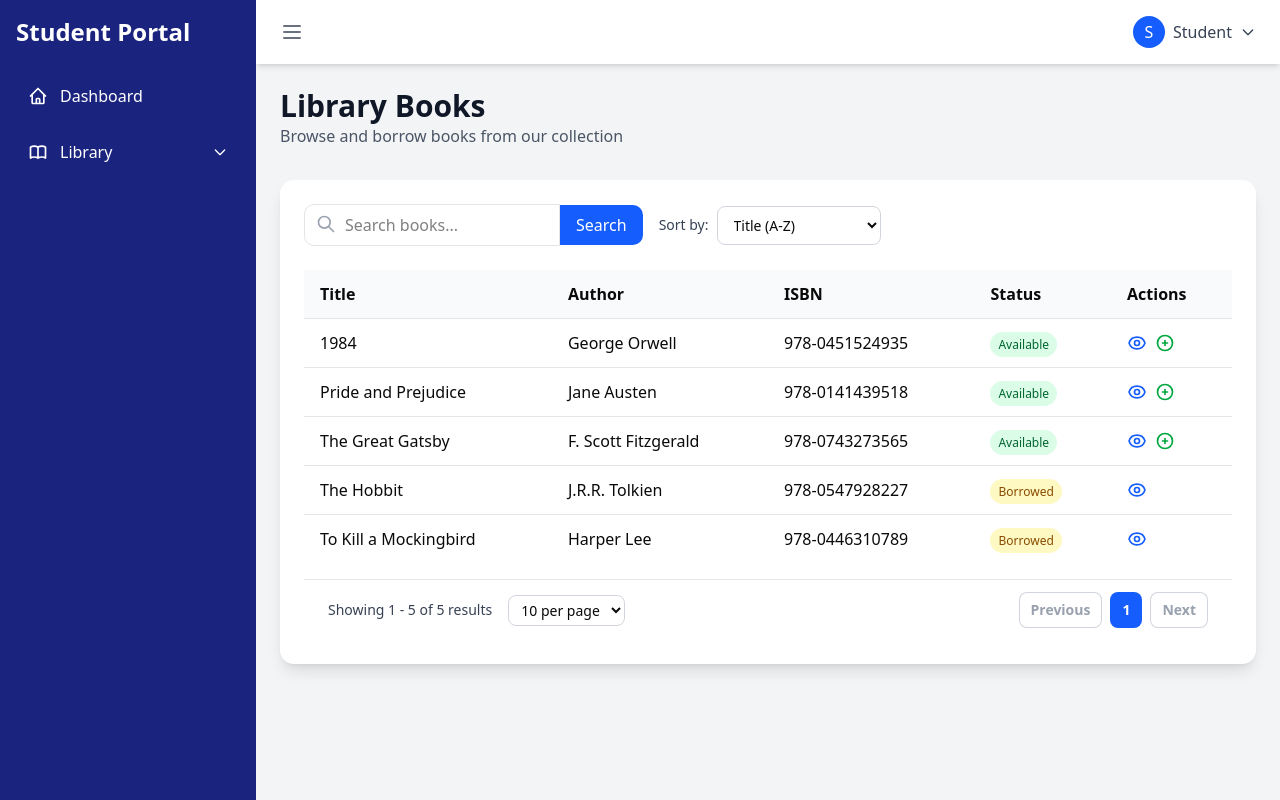
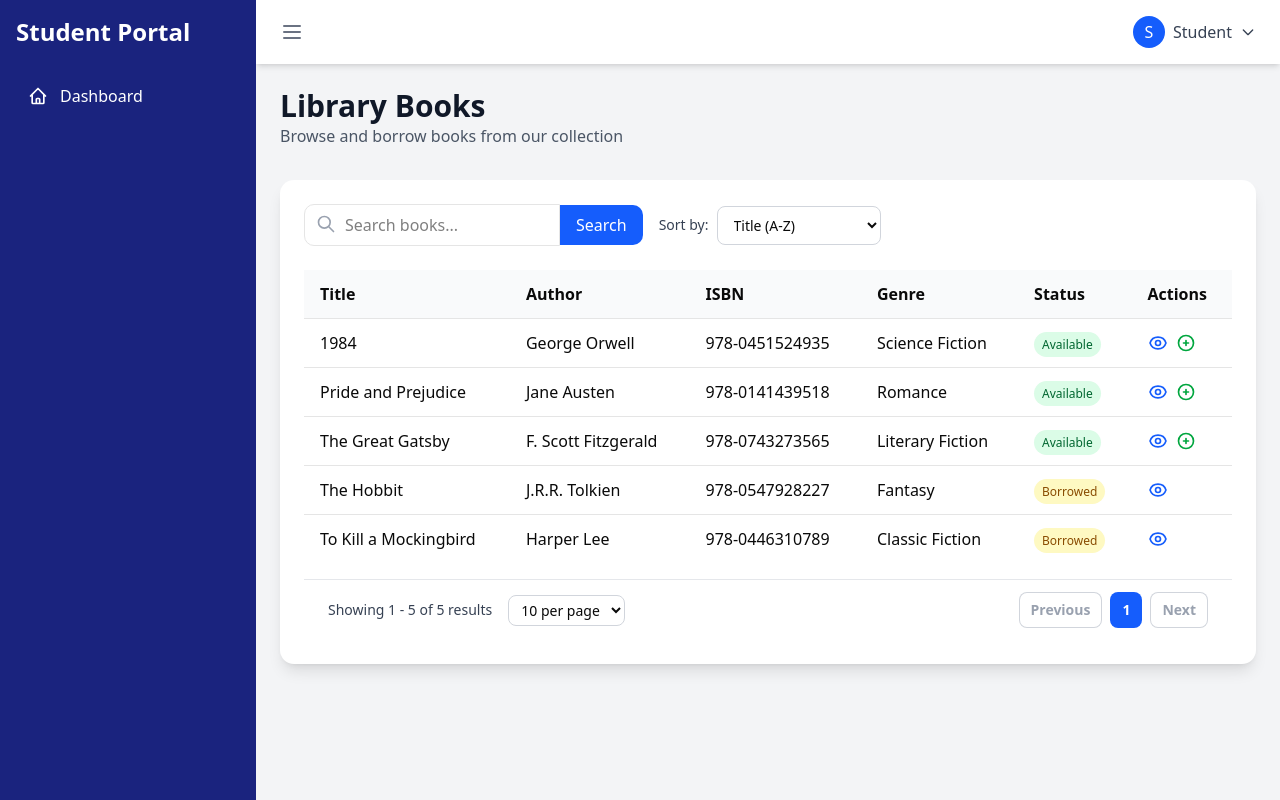
Before and after one commit to rheann04/library_management_system, a Next.js app in the folder library-frontend/: page /student/dashboard in a window 1280 px wide. Built offline with nearby package versions, Linux system fonts and the light colour scheme.

Commit message:
Enhance Books and Student Dashboard pages by adding genre information to book entries and implementing genre-based sorting options. Update table structure to display genre alongside title, author, and ISBN for improved data visibility.

```diff
--- a/library-frontend/app/admin/books/page.js
+++ b/library-frontend/app/admin/books/page.js
@@ -27,16 +27,16 @@ export default function BooksPage() {
 
   // Sample books data with more entries
   const books = [
-    { id: 1, title: 'The Great Gatsby', author: 'F. Scott Fitzgerald', isbn: '978-0743273565', status: 'Available', publishedYear: '1925', publisher: 'Scribner', copies: 2, description: 'A story of decadence and excess.' },
-    { id: 2, title: 'To Kill a Mockingbird', author: 'Harper Lee', isbn: '978-0446310789', status: 'Borrowed', publishedYear: '1960', publisher: 'J. B. Lippincott & Co.', copies: 3, description: 'A novel of justice and innocence.' },
-    { id: 3, title: '1984', author: 'George Orwell', isbn: '978-0451524935', status: 'Available', publishedYear: '1949', publisher: 'Secker and Warburg', copies: 4, description: 'A dystopian social science fiction.' },
-    { id: 4, title: 'Pride and Prejudice', author: 'Jane Austen', isbn: '978-0141439518', status: 'Available', publishedYear: '1813', publisher: 'T. Egerton, Whitehall', copies: 2, description: 'A romantic novel of manners.' },
-    { id: 5, title: 'The Hobbit', author: 'J.R.R. Tolkien', isbn: '978-0547928227', status: 'Borrowed', publishedYear: '1937', publisher: 'George Allen & Unwin', copies: 3, description: 'A fantasy novel.' },
-    { id: 6, title: 'The Catcher in the Rye', author: 'J.D. Salinger', isbn: '978-0316769488', status: 'Available', publishedYear: '1951', publisher: 'Little, Brown and Company', copies: 1, description: 'A coming-of-age story.' },
-    { id: 7, title: 'Lord of the Flies', author: 'William Golding', isbn: '978-0399501487', status: 'Available', publishedYear: '1954', publisher: 'Faber and Faber', copies: 2, description: 'A novel about civilization and savagery.' },
-    { id: 8, title: 'Animal Farm', author: 'George Orwell', isbn: '978-0452284241', status: 'Borrowed', publishedYear: '1945', publisher: 'Secker and Warburg', copies: 3, description: 'An allegorical novella.' },
-    { id: 9, title: 'The Grapes of Wrath', author: 'John Steinbeck', isbn: '978-0143039433', status: 'Available', publishedYear: '1939', publisher: 'The Viking Press', copies: 2, description: 'An American realist novel.' },
-    { id: 10, title: 'Brave New World', author: 'Aldous Huxley', isbn: '978-0060850524', status: 'Available', publishedYear: '1932', publisher: 'Chatto & Windus', copies: 4, description: 'A dystopian social science fiction novel.' },
+    { id: 1, title: 'The Great Gatsby', author: 'F. Scott Fitzgerald', isbn: '978-0743273565', status: 'Available', publishedYear: '1925', publisher: 'Scribner', copies: 2, description: 'A story of decadence and excess.', genre: 'Literary Fiction' },
+    { id: 2, title: 'To Kill a Mockingbird', author: 'Harper Lee', isbn: '978-0446310789', status: 'Borrowed', publishedYear: '1960', publisher: 'J. B. Lippincott & Co.', copies: 3, description: 'A novel of justice and innocence.', genre: 'Classic Fiction' },
+    { id: 3, title: '1984', author: 'George Orwell', isbn: '978-0451524935', status: 'Available', publishedYear: '1949', publisher: 'Secker and Warburg', copies: 4, description: 'A dystopian social science fiction.', genre: 'Science Fiction' },
+    { id: 4, title: 'Pride and Prejudice', author: 'Jane Austen', isbn: '978-0141439518', status: 'Available', publishedYear: '1813', publisher: 'T. Egerton, Whitehall', copies: 2, description: 'A romantic novel of manners.', genre: 'Romance' },
+    { id: 5, title: 'The Hobbit', author: 'J.R.R. Tolkien', isbn: '978-0547928227', status: 'Borrowed', publishedYear: '1937', publisher: 'George Allen & Unwin', copies: 3, description: 'A fantasy novel.', genre: 'Fantasy' },
+    { id: 6, title: 'The Catcher in the Rye', author: 'J.D. Salinger', isbn: '978-0316769488', status: 'Available', publishedYear: '1951', publisher: 'Little, Brown and Company', copies: 1, description: 'A coming-of-age story.', genre: 'Literary Fiction' },
+    { id: 7, title: 'Lord of the Flies', author: 'William Golding', isbn: '978-0399501487', status: 'Available', publishedYear: '1954', publisher: 'Faber and Faber', copies: 2, description: 'A novel about civilization and savagery.', genre: 'Classic Fiction' },
+    { id: 8, title: 'Animal Farm', author: 'George Orwell', isbn: '978-0452284241', status: 'Borrowed', publishedYear: '1945', publisher: 'Secker and Warburg', copies: 3, description: 'An allegorical novella.', genre: 'Political Fiction' },
+    { id: 9, title: 'The Grapes of Wrath', author: 'John Steinbeck', isbn: '978-0143039433', status: 'Available', publishedYear: '1939', publisher: 'The Viking Press', copies: 2, description: 'An American realist novel.', genre: 'Historical Fiction' },
+    { id: 10, title: 'Brave New World', author: 'Aldous Huxley', isbn: '978-0060850524', status: 'Available', publishedYear: '1932', publisher: 'Chatto & Windus', copies: 4, description: 'A dystopian social science fiction novel.', genre: 'Science Fiction' },
   ];
 
   // Sort books
@@ -212,6 +212,8 @@ export default function BooksPage() {
                 <option value="title-desc">Title (Z-A)</option>
                 <option value="author-asc">Author (A-Z)</option>
                 <option value="author-desc">Author (Z-A)</option>
+                <option value="genre-asc">Genre (A-Z)</option>
+                <option value="genre-desc">Genre (Z-A)</option>
                 <option value="publishedYear-asc">Year (Oldest)</option>
                 <option value="publishedYear-desc">Year (Newest)</option>
                 <option value="status-asc">Status (Available)</option>
@@ -237,6 +239,7 @@ export default function BooksPage() {
                 <th className="text-left py-3 px-4 font-semibold">Title</th>
                 <th className="text-left py-3 px-4 font-semibold">Author</th>
                 <th className="text-left py-3 px-4 font-semibold">ISBN</th>
+                <th className="text-left py-3 px-4 font-semibold">Genre</th>
                 <th className="text-left py-3 px-4 font-semibold">Status</th>
                 <th className="text-left py-3 px-4 font-semibold">Actions</th>
               </tr>
@@ -247,6 +250,7 @@ export default function BooksPage() {
                   <td className="py-3 px-4">{book.title}</td>
                   <td className="py-3 px-4">{book.author}</td>
                   <td className="py-3 px-4">{book.isbn}</td>
+                  <td className="py-3 px-4">{book.genre}</td>
                   <td className="py-3 px-4">
                     <span
                       className={`px-2 py-1 rounded-full text-xs font-medium ${
--- a/library-frontend/app/components/AdminLayout.js
+++ b/library-frontend/app/components/AdminLayout.js
@@ -59,7 +59,7 @@ export default function AdminLayout({ children }) {
                 <div className="w-8 h-8 rounded-full bg-indigo-600 text-white flex items-center justify-center font-semibold">
                   A
                 </div>
-                <span>Admin User</span>
+                <span>Admin</span>
                 <svg
                   className={`w-5 h-5 transition-transform ${isDropdownOpen ? 'rotate-180' : ''}`}
                   fill="none"
--- a/library-frontend/app/components/StudentLayout.js
+++ b/library-frontend/app/components/StudentLayout.js
@@ -7,7 +7,6 @@ import StudentDropdown from './StudentDropdown';
 export default function StudentLayout({ children }) {
   const [isSidebarOpen, setIsSidebarOpen] = useState(true);
   const [isProfileOpen, setIsProfileOpen] = useState(false);
-  const [isLibraryOpen, setIsLibraryOpen] = useState(false);
 
   return (
     <div className="flex h-screen bg-gray-100">
@@ -24,46 +23,6 @@ export default function StudentLayout({ children }) {
               </svg>
               Dashboard
             </Link>
-
-            {/* Library Accordion */}
-            <div>
-              <button
-                onClick={() => setIsLibraryOpen(!isLibraryOpen)}
-                className="w-full flex items-center justify-between p-3 hover:bg-blue-800 rounded-lg"
-              >
-                <div className="flex items-center">
-                  <svg className="w-5 h-5 mr-3" fill="none" stroke="currentColor" viewBox="0 0 24 24">
-                    <path strokeLinecap="round" strokeLinejoin="round" strokeWidth="2"
-                          d="M12 6.253v13m0-13C10.832 5.477 9.246 5 7.5 5S4.168 5.477 3 6.253v13C4.168 18.477 5.754 18 7.5 18s3.332.477 4.5 1.253m0-13C13.168 5.477 14.754 5 16.5 5c1.747 0 3.332.477 4.5 1.253v13C19.832 18.477 18.247 18 16.5 18c-1.746 0-3.332.477-4.5 1.253" />
-                  </svg>
-                  Library
-                </div>
-                <svg
-                  className={`w-4 h-4 transition-transform ${isLibraryOpen ? 'rotate-180' : ''}`}
-                  fill="none"
-                  stroke="currentColor"
-                  viewBox="0 0 24 24"
-                >
-                  <path strokeLinecap="round" strokeLinejoin="round" strokeWidth="2" d="M19 9l-7 7-7-7" />
-                </svg>
-              </button>
-              {isLibraryOpen && (
-                <div className="pl-12 space-y-2">
-                  <Link href="/student/borrowed-books"
-                        className="block py-2 hover:text-blue-300">
-                    Borrowed Books
-                  </Link>
-                  <Link href="/student/book-history"
-                        className="block py-2 hover:text-blue-300">
-                    Borrowing History
-                  </Link>
-                  <Link href="/student/fines"
-                        className="block py-2 hover:text-blue-300">
-                    Fines & Payments
-                  </Link>
-                </div>
-              )}
-            </div>
           </nav>
         </div>
       </div>
--- a/library-frontend/app/student/dashboard/page.js
+++ b/library-frontend/app/student/dashboard/page.js
@@ -12,11 +12,11 @@ export default function StudentDashboard() {
 
   // Sample books data
   const books = [
-    { id: 1, title: 'The Great Gatsby', author: 'F. Scott Fitzgerald', isbn: '978-0743273565', status: 'Available', publishedYear: '1925', publisher: 'Scribner', copies: 2, description: 'A story of decadence and excess.' },
-    { id: 2, title: 'To Kill a Mockingbird', author: 'Harper Lee', isbn: '978-0446310789', status: 'Borrowed', publishedYear: '1960', publisher: 'J. B. Lippincott & Co.', copies: 3, description: 'A novel of justice and innocence.' },
-    { id: 3, title: '1984', author: 'George Orwell', isbn: '978-0451524935', status: 'Available', publishedYear: '1949', publisher: 'Secker and Warburg', copies: 4, description: 'A dystopian social science fiction.' },
-    { id: 4, title: 'Pride and Prejudice', author: 'Jane Austen', isbn: '978-0141439518', status: 'Available', publishedYear: '1813', publisher: 'T. Egerton, Whitehall', copies: 2, description: 'A romantic novel of manners.' },
-    { id: 5, title: 'The Hobbit', author: 'J.R.R. Tolkien', isbn: '978-0547928227', status: 'Borrowed', publishedYear: '1937', publisher: 'George Allen & Unwin', copies: 3, description: 'A fantasy novel.' },
+    { id: 1, title: 'The Great Gatsby', author: 'F. Scott Fitzgerald', isbn: '978-0743273565', status: 'Available', publishedYear: '1925', publisher: 'Scribner', copies: 2, description: 'A story of decadence and excess.', genre: 'Literary Fiction' },
+    { id: 2, title: 'To Kill a Mockingbird', author: 'Harper Lee', isbn: '978-0446310789', status: 'Borrowed', publishedYear: '1960', publisher: 'J. B. Lippincott & Co.', copies: 3, description: 'A novel of justice and innocence.', genre: 'Classic Fiction' },
+    { id: 3, title: '1984', author: 'George Orwell', isbn: '978-0451524935', status: 'Available', publishedYear: '1949', publisher: 'Secker and Warburg', copies: 4, description: 'A dystopian social science fiction.', genre: 'Science Fiction' },
+    { id: 4, title: 'Pride and Prejudice', author: 'Jane Austen', isbn: '978-0141439518', status: 'Available', publishedYear: '1813', publisher: 'T. Egerton, Whitehall', copies: 2, description: 'A romantic novel of manners.', genre: 'Romance' },
+    { id: 5, title: 'The Hobbit', author: 'J.R.R. Tolkien', isbn: '978-0547928227', status: 'Borrowed', publishedYear: '1937', publisher: 'George Allen & Unwin', copies: 3, description: 'A fantasy novel.', genre: 'Fantasy' },
   ];
 
   // Sort books
@@ -123,6 +123,8 @@ export default function StudentDashboard() {
                 <option value="title-desc">Title (Z-A)</option>
                 <option value="author-asc">Author (A-Z)</option>
                 <option value="author-desc">Author (Z-A)</option>
+                <option value="genre-asc">Genre (A-Z)</option>
+                <option value="genre-desc">Genre (Z-A)</option>
                 <option value="publishedYear-asc">Year (Oldest)</option>
                 <option value="publishedYear-desc">Year (Newest)</option>
                 <option value="status-asc">Status (Available)</option>
@@ -139,6 +141,7 @@ export default function StudentDashboard() {
                 <th className="text-left py-3 px-4 font-semibold">Title</th>
                 <th className="text-left py-3 px-4 font-semibold">Author</th>
                 <th className="text-left py-3 px-4 font-semibold">ISBN</th>
+                <th className="text-left py-3 px-4 font-semibold">Genre</th>
                 <th className="text-left py-3 px-4 font-semibold">Status</th>
                 <th className="text-left py-3 px-4 font-semibold">Actions</th>
               </tr>
@@ -149,6 +152,7 @@ export default function StudentDashboard() {
                   <td className="py-3 px-4">{book.title}</td>
                   <td className="py-3 px-4">{book.author}</td>
                   <td className="py-3 px-4">{book.isbn}</td>
+                  <td className="py-3 px-4">{book.genre}</td>
                   <td className="py-3 px-4">
                     <span
                       className={`px-2 py-1 rounded-full text-xs font-medium ${
```
